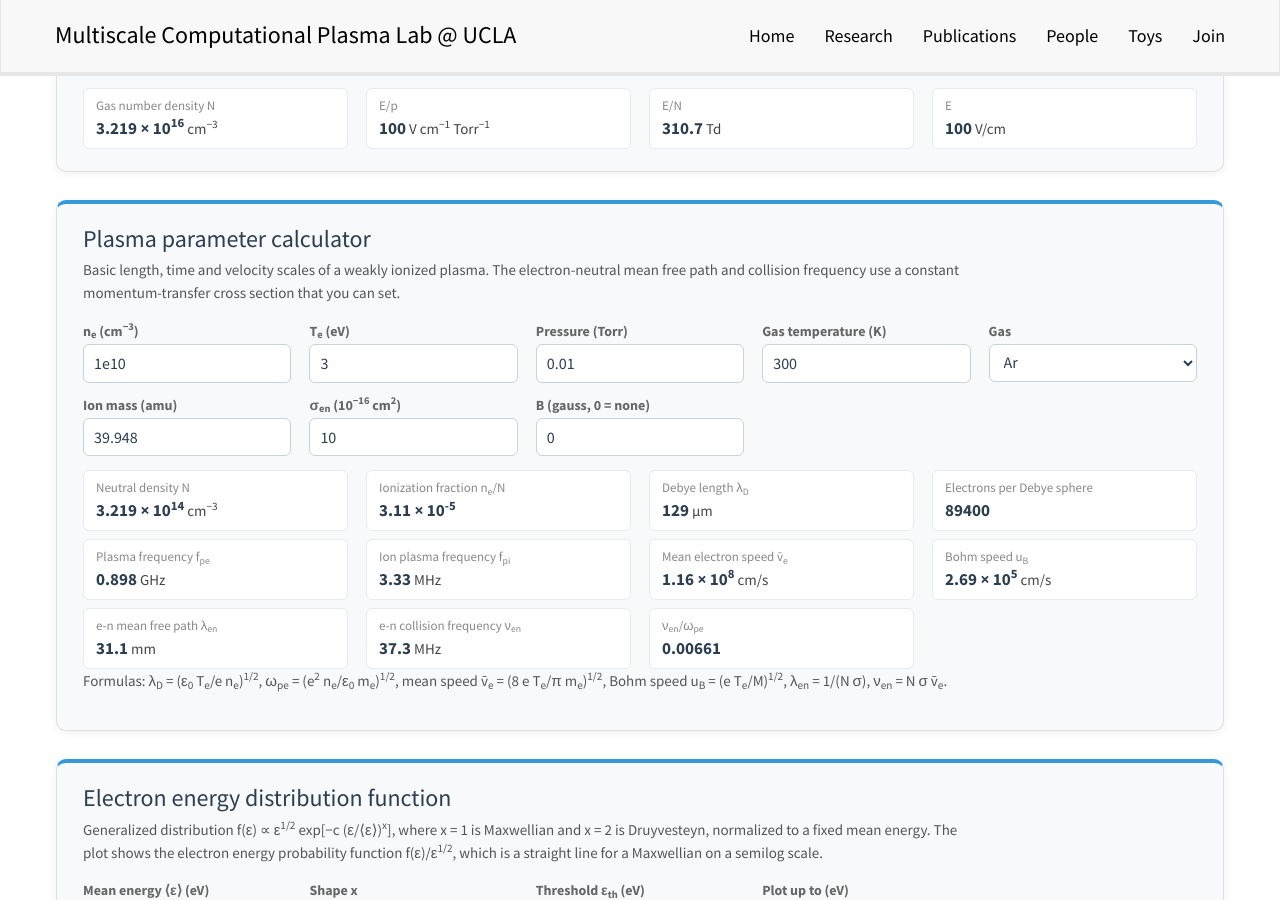
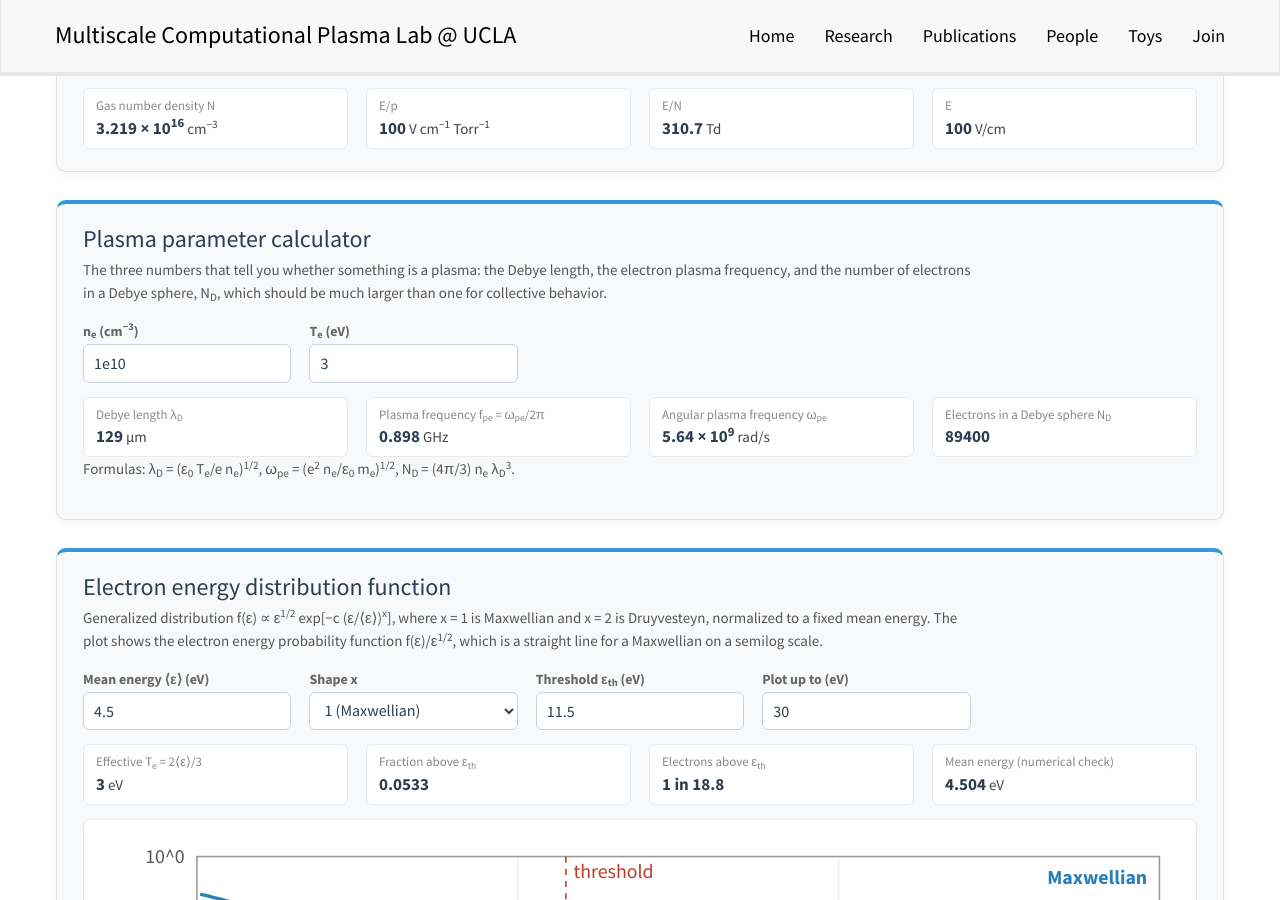
Before and after one commit to vialetto/vialettolab, a Jekyll site: the page built from _pages/toys.md, in a window 1280 px wide and 900 px high, scrolled down 789 px. Built offline with Jekyll 4.4.1, drawn with Linux system fonts in a browser that asks for light colours; nearby versions of some CDN libraries; a style sheet for code colours, icons or effects is not loaded.

Commit message:
Toys page: reduce plasma calculator to Debye length, plasma frequency, N_D
Co-Authored-By: Claude Fable 5.1 <noreply@anthropic.com>

```diff
--- a/_pages/toys.md
+++ b/_pages/toys.md
@@ -68,19 +68,13 @@ A set of small calculators we use for quick estimates in low-temperature plasma
 <!-- ===================== Plasma parameters ===================== -->
 <div class="toy" id="toy-plasma">
 <h2>Plasma parameter calculator</h2>
-<p>Basic length, time and velocity scales of a weakly ionized plasma. The electron-neutral mean free path and collision frequency use a constant momentum-transfer cross section that you can set.</p>
+<p>The three numbers that tell you whether something is a plasma: the Debye length, the electron plasma frequency, and the number of electrons in a Debye sphere, N<sub>D</sub>, which should be much larger than one for collective behavior.</p>
 <div class="toy-grid">
 <div><label>n<sub>e</sub> (cm<sup>&minus;3</sup>)</label><input id="p-ne" type="text" value="1e10"></div>
 <div><label>T<sub>e</sub> (eV)</label><input id="p-Te" type="number" step="any" value="3"></div>
-<div><label>Pressure (Torr)</label><input id="p-p" type="number" step="any" value="0.01"></div>
-<div><label>Gas temperature (K)</label><input id="p-Tg" type="number" step="any" value="300"></div>
-<div><label>Gas</label><select id="p-gas"><option value="4.0026">He</option><option value="20.180">Ne</option><option value="39.948" selected>Ar</option><option value="83.798">Kr</option><option value="131.29">Xe</option><option value="2.016">H2</option><option value="28.014">N2</option><option value="31.998">O2</option><option value="126.90">I (atomic)</option><option value="custom">Custom</option></select></div>
-<div><label>Ion mass (amu)</label><input id="p-M" type="number" step="any" value="39.948"></div>
-<div><label>&sigma;<sub>en</sub> (10<sup>&minus;16</sup> cm<sup>2</sup>)</label><input id="p-sig" type="number" step="any" value="10"></div>
-<div><label>B (gauss, 0 = none)</label><input id="p-B" type="number" step="any" value="0"></div>
 </div>
 <div class="toy-out" id="p-out"></div>
-<p class="toy-note">Formulas: &lambda;<sub>D</sub> = (&epsilon;<sub>0</sub> T<sub>e</sub>/e n<sub>e</sub>)<sup>1/2</sup>, &omega;<sub>pe</sub> = (e<sup>2</sup> n<sub>e</sub>/&epsilon;<sub>0</sub> m<sub>e</sub>)<sup>1/2</sup>, mean speed v&#772;<sub>e</sub> = (8 e T<sub>e</sub>/&pi; m<sub>e</sub>)<sup>1/2</sup>, Bohm speed u<sub>B</sub> = (e T<sub>e</sub>/M)<sup>1/2</sup>, &lambda;<sub>en</sub> = 1/(N &sigma;), &nu;<sub>en</sub> = N &sigma; v&#772;<sub>e</sub>.</p>
+<p class="toy-note">Formulas: &lambda;<sub>D</sub> = (&epsilon;<sub>0</sub> T<sub>e</sub>/e n<sub>e</sub>)<sup>1/2</sup>, &omega;<sub>pe</sub> = (e<sup>2</sup> n<sub>e</sub>/&epsilon;<sub>0</sub> m<sub>e</sub>)<sup>1/2</sup>, N<sub>D</sub> = (4&pi;/3) n<sub>e</sub> &lambda;<sub>D</sub><sup>3</sup>.</p>
 </div>
 
 <!-- ===================== EEDF ===================== -->
@@ -158,7 +152,6 @@ A set of small calculators we use for quick estimates in low-temperature plasma
   var kB = 8.617333262e-5;      // eV/K
   var e = 1.602176634e-19;      // C
   var me = 9.1093837015e-31;    // kg
-  var amu = 1.66053906660e-27;  // kg
   var eps0 = 8.8541878128e-12;  // F/m
   var kBJ = 1.380649e-23;       // J/K
 
@@ -232,34 +225,18 @@ A set of small calculators we use for quick estimates in low-temperature plasma
   }
 
   /* ---------- Plasma parameters ---------- */
-  $("p-gas").addEventListener("change", function () { if (this.value !== "custom") $("p-M").value = this.value; plasma(); });
-  on(["p-ne", "p-Te", "p-p", "p-Tg", "p-M", "p-sig", "p-B"], plasma);
+  on(["p-ne", "p-Te"], plasma);
   function plasma() {
-    var ne = parseFloat($("p-ne").value), Te = num("p-Te"), p = num("p-p"), Tg = num("p-Tg"), M = num("p-M") * amu, sig = num("p-sig") * 1e-16, B = num("p-B") * 1e-4;
-    var N = Ncm3(p, Tg);
+    var ne = parseFloat($("p-ne").value), Te = num("p-Te");
     var lD = Math.sqrt(eps0 * Te / (e * ne * 1e6)) * 100;           // cm
     var wpe = Math.sqrt(e * e * ne * 1e6 / (eps0 * me));
-    var wpi = Math.sqrt(e * e * ne * 1e6 / (eps0 * M));
-    var vbar = Math.sqrt(8 * e * Te / (Math.PI * me)) * 100;        // cm/s
-    var uB = Math.sqrt(e * Te / M) * 100;
-    var lam = 1 / (N * sig);
-    var nu = N * sig * vbar;
     var ND = ne * 4 / 3 * Math.PI * lD * lD * lD;
-    var items = [
-      ["Neutral density N", fmt(N, 4), "cm<sup>&minus;3</sup>"], ["Ionization fraction n<sub>e</sub>/N", fmt(ne / N, 3), ""],
-      ["Debye length &lambda;<sub>D</sub>", fmt(lD * 1e4, 3), "&micro;m"], ["Electrons per Debye sphere", fmt(ND, 3), ""],
-      ["Plasma frequency f<sub>pe</sub>", fmt(wpe / 2 / Math.PI / 1e9, 3), "GHz"], ["Ion plasma frequency f<sub>pi</sub>", fmt(wpi / 2 / Math.PI / 1e6, 3), "MHz"],
-      ["Mean electron speed v&#772;<sub>e</sub>", fmt(vbar, 3), "cm/s"], ["Bohm speed u<sub>B</sub>", fmt(uB, 3), "cm/s"],
-      ["e-n mean free path &lambda;<sub>en</sub>", fmt(lam * 10, 3), "mm"], ["e-n collision frequency &nu;<sub>en</sub>", fmt(nu / 1e6, 3), "MHz"],
-      ["&nu;<sub>en</sub>/&omega;<sub>pe</sub>", fmt(nu / wpe, 3), ""]
-    ];
-    if (B > 0) {
-      var wce = e * B / me, wci = e * B / M;
-      var rLe = Math.sqrt(e * Te / me) / wce * 100, rLi = Math.sqrt(kBJ * Tg / M) / wci * 100;
-      items.push(["Electron cyclotron f<sub>ce</sub>", fmt(wce / 2 / Math.PI / 1e9, 3), "GHz"], ["Ion cyclotron f<sub>ci</sub>", fmt(wci / 2 / Math.PI / 1e3, 3), "kHz"],
-        ["Electron Larmor radius", fmt(rLe * 10, 3), "mm"], ["Ion Larmor radius (T<sub>i</sub> = T<sub>g</sub>)", fmt(rLi * 10, 3), "mm"], ["Hall parameter &omega;<sub>ce</sub>/&nu;<sub>en</sub>", fmt(wce / nu, 3), ""]);
-    }
-    out("p-out", items);
+    out("p-out", [
+      ["Debye length &lambda;<sub>D</sub>", fmt(lD * 1e4, 3), "&micro;m"],
+      ["Plasma frequency f<sub>pe</sub> = &omega;<sub>pe</sub>/2&pi;", fmt(wpe / 2 / Math.PI / 1e9, 3), "GHz"],
+      ["Angular plasma frequency &omega;<sub>pe</sub>", fmt(wpe, 3), "rad/s"],
+      ["Electrons in a Debye sphere N<sub>D</sub>", fmt(ND, 3), ""]
+    ]);
   }
 
   /* ---------- SVG plot helper ---------- */
```
